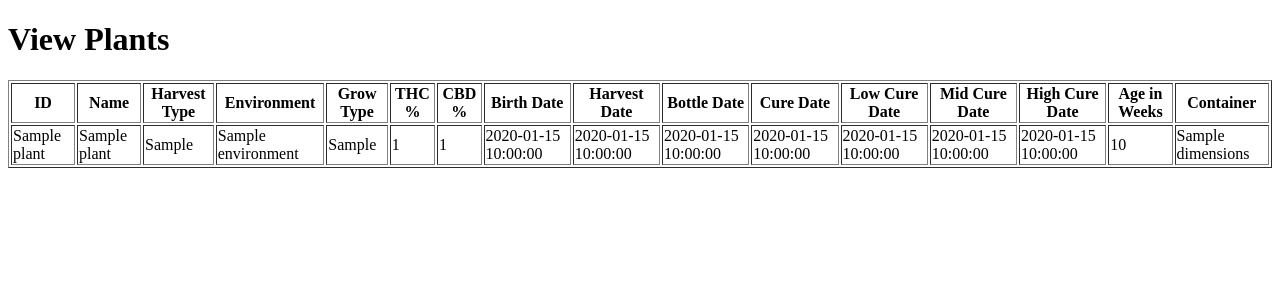
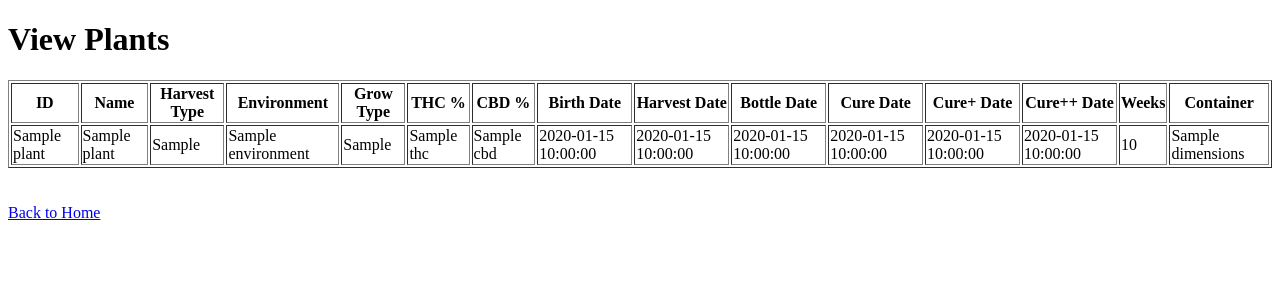
Before and after one commit to 13alvone/veg-crib, a Flask app: template templates/view_plants.html in a window 1280 px wide. Shown: the top 300 px of the page. Run offline with Flask 2, Linux system fonts and the light colour scheme; the template is opened without the code that fills it: most values are stand-ins (such as "Sample title", 1, 10 or a date in 2020).

Commit message:
** Functionality update. It's now basically working, but needs additional functionality.

```diff
--- a/app.py
+++ b/app.py
@@ -90,6 +90,7 @@ def add_plant():
                           harvest_date, bottle_date, low_cure_date, mid_cure_date, high_cure_date,
                           age_in_weeks)
         backend.add_plant(new_plant)  # Add the new plant to the backend
+        print("Debug: Plants after adding:", backend.completed_dict['plants'])
         return redirect(url_for('view_plants'))
 
 
@@ -107,7 +108,6 @@ def view_environments():
 def view_plants():
     backend.load_from_database()
     plants = backend.completed_dict['plants']
-    print("Debug: Loaded plants:", plants)
     return render_template('view_plants.html', plants=plants)
 
 
--- a/templates/add_environment.html
+++ b/templates/add_environment.html
@@ -17,5 +17,6 @@
 
         <input type="submit" value="Add Environment">
     </form>
+    {% include 'footer.html' %}
 </body>
 </html>
--- a/templates/add_plant.html
+++ b/templates/add_plant.html
@@ -84,5 +84,6 @@
             }
         }
     </script>
+    {% include 'footer.html' %}
 </body>
 </html>
--- /dev/null
+++ b/templates/footer.html
@@ -0,0 +1,5 @@
+<!-- footer.html -->
+<footer>
+    </br></br>
+    <a href="{{ url_for('index') }}">Back to Home</a>
+</footer>
--- a/templates/index.html
+++ b/templates/index.html
@@ -12,5 +12,6 @@
         <li><a href="{{ url_for('add_environment') }}">Add Environment</a></li>
         <li><a href="{{ url_for('view_environments') }}">View Environments</a></li>
     </ul>
+    {% include 'footer.html' %}
 </body>
 </html>
--- a/templates/view_environments.html
+++ b/templates/view_environments.html
@@ -4,3 +4,4 @@
         <td>{{ env.dimensions['row_count'] }} x {{ env.dimensions['column_count'] }}</td>
     </tr>
 {% endfor %}
+{% include 'footer.html' %}
--- a/templates/view_plants.html
+++ b/templates/view_plants.html
@@ -20,10 +20,9 @@
                 <th>Harvest Date</th>
                 <th>Bottle Date</th>
                 <th>Cure Date</th>
-                <th>Low Cure Date</th>
-                <th>Mid Cure Date</th>
-                <th>High Cure Date</th>
-                <th>Age in Weeks</th>
+                <th>Cure+ Date</th>
+                <th>Cure++ Date</th>
+                <th>Weeks</th>
                 <th>Container</th>
             </tr>
         </thead>
@@ -35,12 +34,11 @@
                     <td>{{ plant.harvest_type }}</td>
                     <td>{{ plant.environment.name }}</td>
                     <td>{{ plant.grow_type }}</td>
-                    <td>{{ plant.thc_percentage }}</td>
-                    <td>{{ plant.cbd_percentage }}</td>
+                    <td>{{ plant.thc }}</td>
+                    <td>{{ plant.cbd }}</td>
                     <td>{{ plant.birth_date }}</td>
                     <td>{{ plant.harvest_date }}</td>
                     <td>{{ plant.bottle_date }}</td>
-                    <td>{{ plant.cure_date }}</td>
                     <td>{{ plant.low_cure_date }}</td>
                     <td>{{ plant.mid_cure_date }}</td>
                     <td>{{ plant.high_cure_date }}</td>
@@ -50,5 +48,6 @@
             {% endfor %}
         </tbody>
     </table>
+    {% include 'footer.html' %}
 </body>
 </html>
```
Also changed, not shown: requirements.txt (+9 -0 lines), database/database.db (deleted), database/veg_crib.db.
